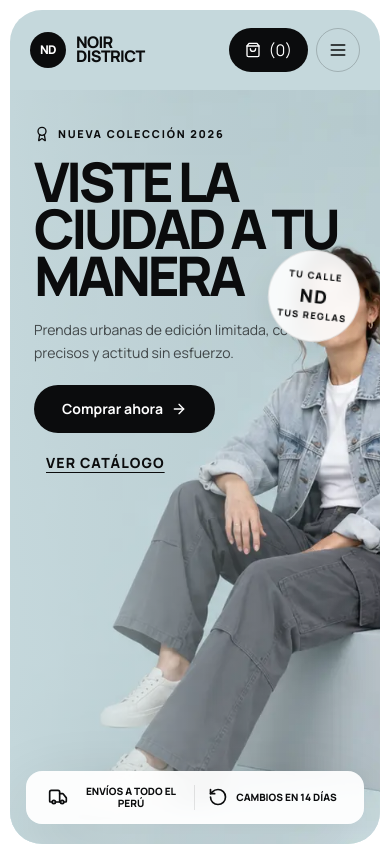
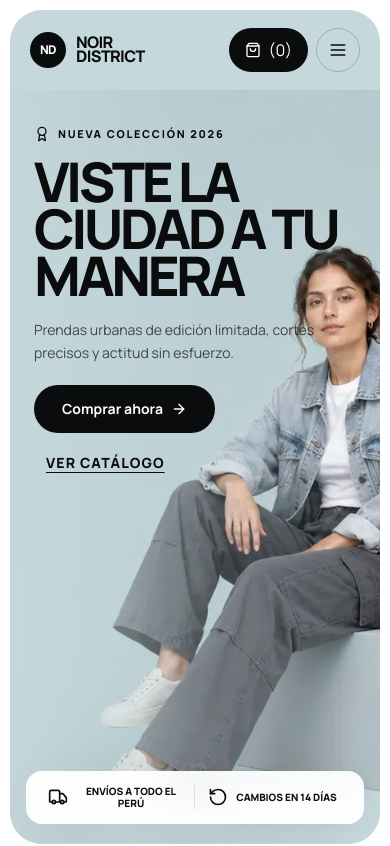
Before and after one commit to JohanMV/noir_distric, a React (Vite) app: page / in a window 390 px wide. Shown: the top 846 px of the page. Built offline with nearby package versions, Linux system fonts and the light colour scheme.

Commit message:
feat: implement responsive Hero section component with search and navigation functionality

```diff
--- a/src/components/sections/Hero.tsx
+++ b/src/components/sections/Hero.tsx
@@ -48,7 +48,7 @@ export function Hero({ cartCount, onSearch, onCartOpen }: HeroProps) {
                 </a>
               </div>
             </div>
-            <div className="absolute top-40 right-5 z-10 grid size-23 rotate-6 place-items-center rounded-full border border-ink/10 bg-white/90 text-center shadow-soft backdrop-blur">
+            <div className="hidden">
               <p className="text-[0.58rem] leading-tight font-extrabold tracking-[0.15em] uppercase">Tu calle<br /><span className="text-lg">ND</span><br />Tus reglas</p>
             </div>
             <div className="absolute right-4 bottom-5 left-4 z-10 grid grid-cols-2 divide-x divide-ink/10 rounded-2xl bg-white/94 p-3.5 shadow-card backdrop-blur">
```
